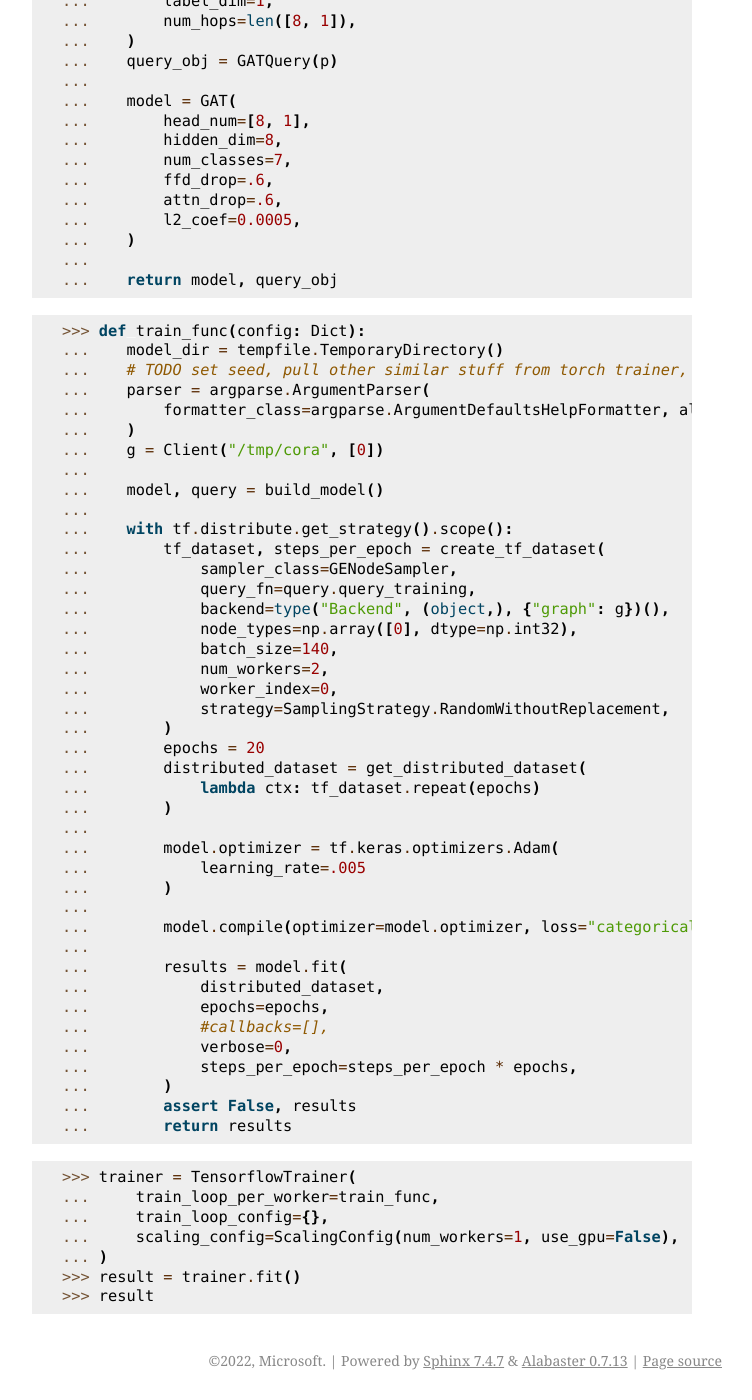
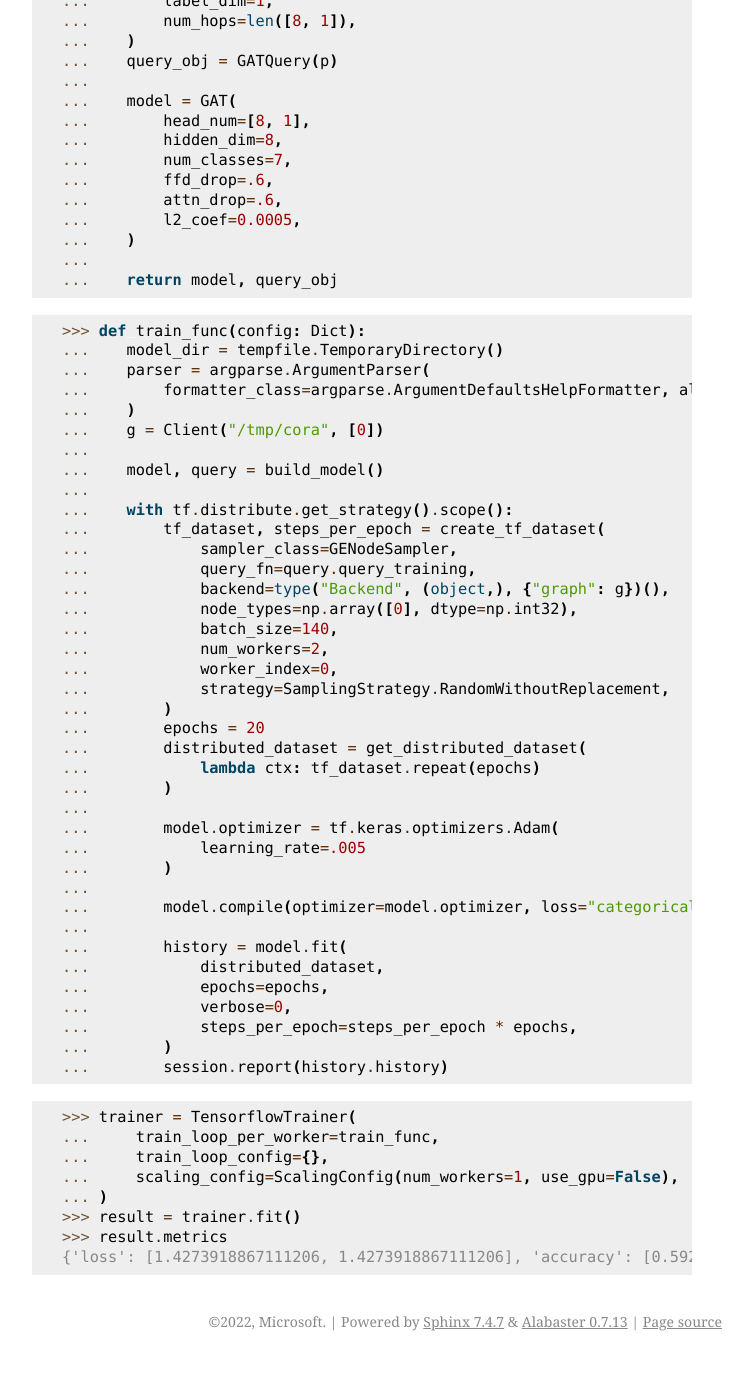
Before and after one commit to microsoft/DeepGNN, a Sphinx documentation site: the page built from docs/tf/node_class.rst, in a window 1280 px wide and 1400 px high, scrolled down 4052 px. Shown: the whole window, without its empty margins (388-1140 px from the left). Built offline with Sphinx 7.4.7, drawn with Linux system fonts in a browser that asks for light colours; pages that are not in the unit, such as notebooks, are missing from menus; after the commit the page ends 5413 px from its top, so only the background shows below that.

Commit message:
Capture losses.

```diff
--- a/docs/tf/node_class.rst
+++ b/docs/tf/node_class.rst
@@ -232,7 +232,6 @@ Node Classification with GAT
 
     >>> def train_func(config: Dict):
     ...    model_dir = tempfile.TemporaryDirectory()
-    ...    # TODO set seed, pull other similar stuff from torch trainer, prepare_model to gpu,....
     ...    parser = argparse.ArgumentParser(
     ...        formatter_class=argparse.ArgumentDefaultsHelpFormatter, allow_abbrev=False
     ...    )
@@ -262,15 +261,13 @@ Node Classification with GAT
     ...
     ...        model.compile(optimizer=model.optimizer, loss="categorical_crossentropy", metrics=["mae"])
     ...
-    ...        results = model.fit(
+    ...        history = model.fit(
     ...            distributed_dataset,
     ...            epochs=epochs,
-    ...            #callbacks=[],
     ...            verbose=0,
     ...            steps_per_epoch=steps_per_epoch * epochs,
     ...        )
-    ...        assert False, results
-    ...        return results
+    ...        session.report(history.history)
 
 
 .. code-block:: python
@@ -281,4 +278,5 @@ Node Classification with GAT
     ...     scaling_config=ScalingConfig(num_workers=1, use_gpu=False),
     ... )
     >>> result = trainer.fit()
-    >>> result
+    >>> result.metrics
+    {'loss': [1.4273918867111206, 1.4273918867111206], 'accuracy': [0.5928571224212646, 0.5928571224212646], ...}
```
